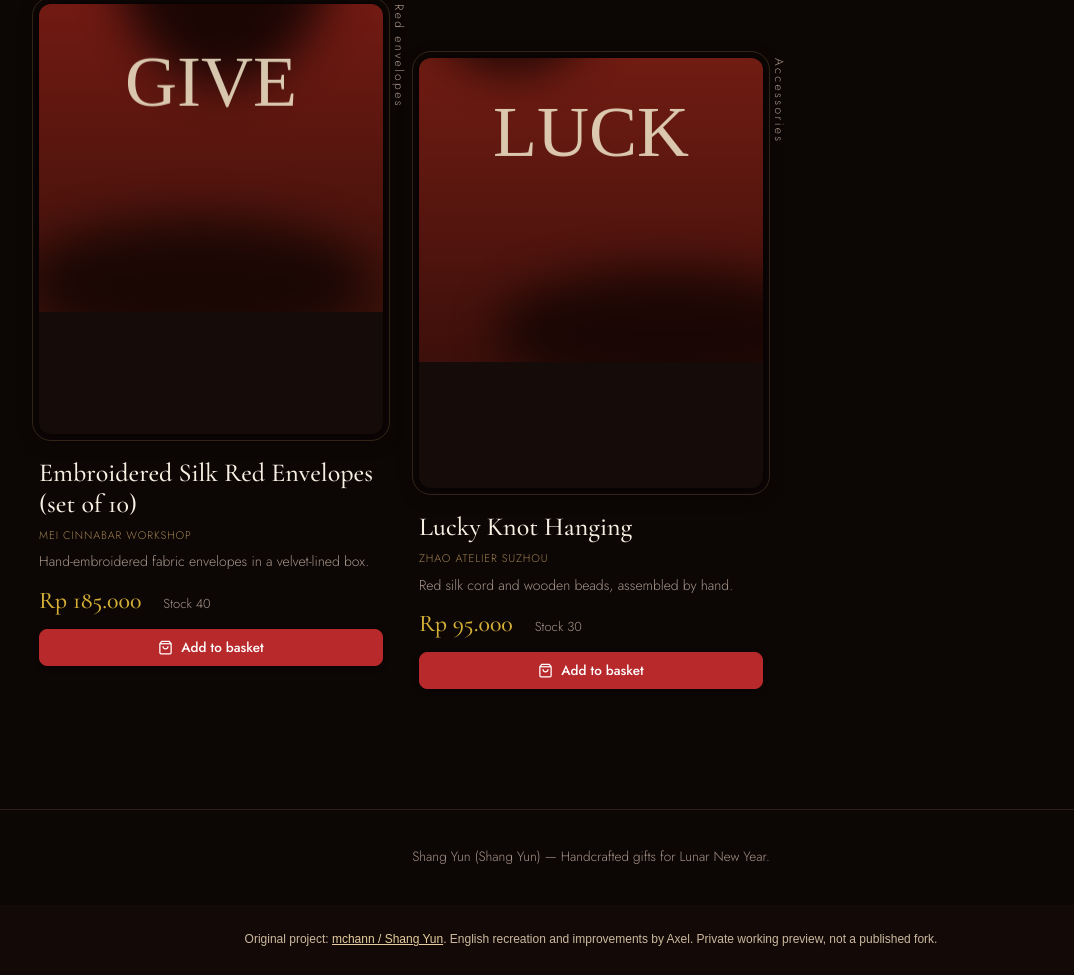
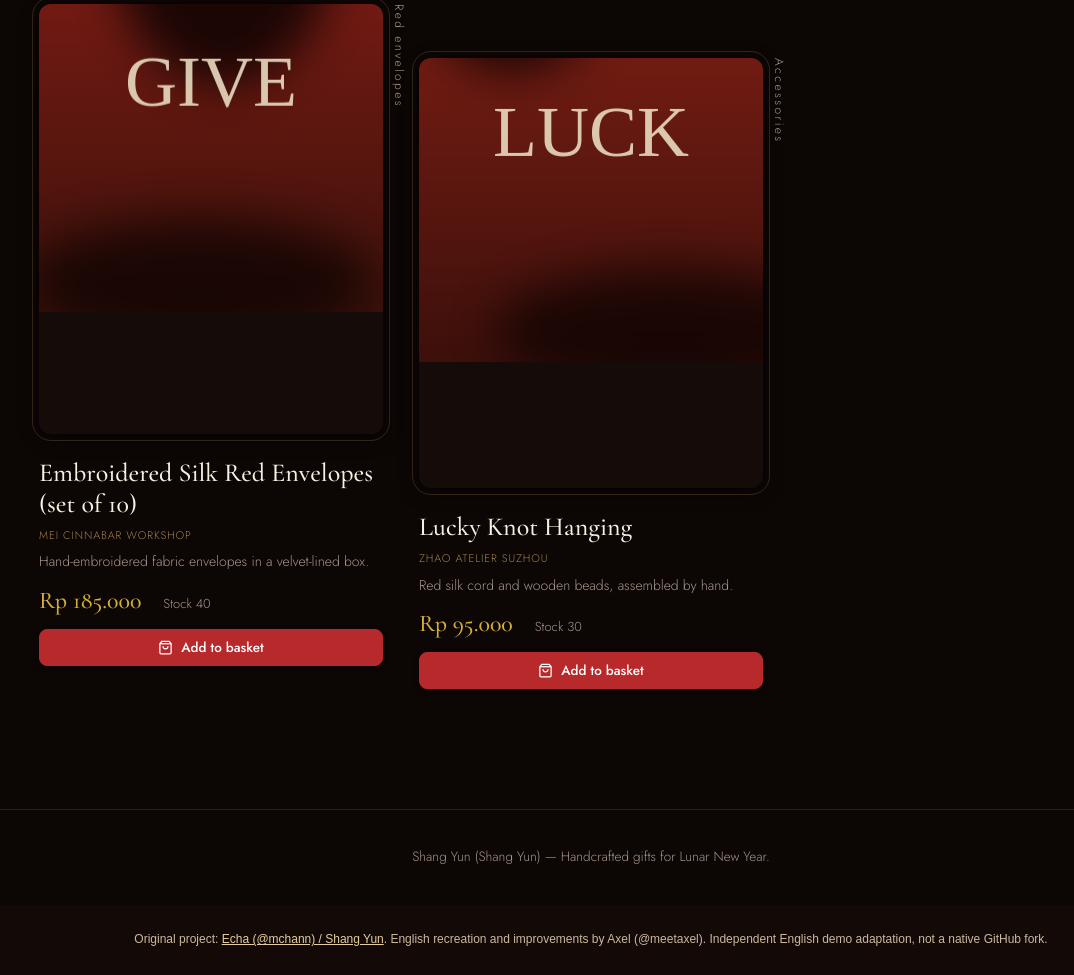
Before and after one commit to meetaxel/shangyun-ekraf-english, an Astro site: page / in a window 1280 px wide. Shown: the part 5259-6234 px from the top of the page, without its empty margins (49-1123 px from the left). Built offline with nearby package versions, Linux system fonts and the light colour scheme; Astro itself is replaced by a stand-in of ours; a web font is replaced by a local one.

Commit message:
Update credit note with correct attribution details

```diff
--- a/src/layouts/Layout.astro
+++ b/src/layouts/Layout.astro
@@ -122,7 +122,7 @@ const { title = "Shang Yun Shang Yun — Lunar New Year Gifts", enableLenis = tr
 
     <div class="preview-note">PRIVATE DEMO · Browser-local data · No real orders or authentication</div>
     <slot />
-    <div class="credit-note">Original project: <a href="https://github.com/mchann/shangyun-ekraf">mchann / Shang Yun</a>. English recreation and improvements by Axel. Private working preview, not a published fork.</div>
+    <div class="credit-note">Original project: <a href="https://github.com/mchann/shangyun-ekraf">Echa (@mchann) / Shang Yun</a>. English recreation and improvements by Axel (@meetaxel). Independent English demo adaptation, not a native GitHub fork.</div>
     <style is:global>.preview-note{position:relative;z-index:90;background:#b9985c;color:#180c09;text-align:center;padding:9px 14px;font:11px/1.5 sans-serif;letter-spacing:.7px}.credit-note{position:relative;z-index:2;background:#130a08;color:#cbb89e;padding:24px;text-align:center;font:12px/1.8 sans-serif}.credit-note a{color:#e6cd9e}nav.top{top:34px!important}@media(max-width:600px){nav.top{top:51px!important;display:flex!important;flex-wrap:wrap!important;gap:6px 12px!important;padding:10px 14px!important;align-content:center;min-height:62px}.top .mark{margin-right:auto;flex:0 1 auto;white-space:nowrap}.top .brand-name{font-size:18px!important}.top .nav-link{font-size:12px!important;padding:4px!important;white-space:nowrap}.top .user-link{max-width:94px;overflow:hidden;text-overflow:ellipsis}.top .theme-toggle{flex-shrink:0}.preview-note{font-size:10px;min-height:51px;box-sizing:border-box;padding:9px 24px}}</style>
   </body>
 </html>
```
